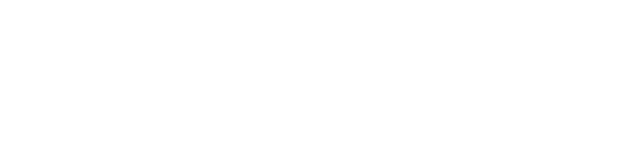
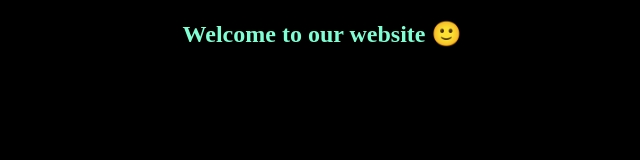
Before and after one commit to MMW333/Testing-ground, a plain HTML site: page index.html in a window 1280 px wide. Shown: the whole page, without its empty margins (318-958 px from the left). Drawn offline with Linux system fonts and the light colour scheme.

Commit message:
pls work

```diff
--- a/index.html
+++ b/index.html
@@ -4,6 +4,9 @@
     <meta charset="UTF-8">
     <meta name="viewport" content="width=device-width, initial-scale=1.0">
     <title>Home</title>
+    <link rel="stylesheet" type="text/css" href="button.css">
+    <link rel="stylesheet" type="text/css" href="layout.css">
+    <h2>Welcome to our website 🙂</h2>
 </head>
 <body>
 
```
